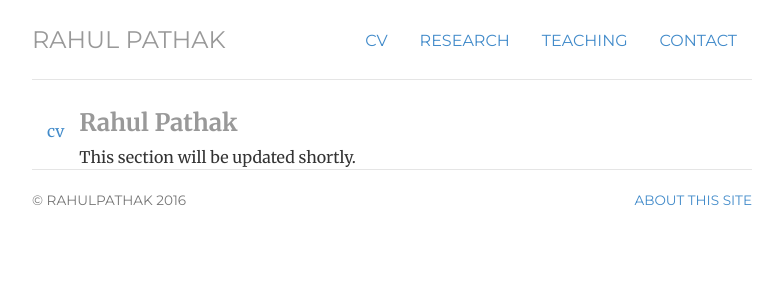
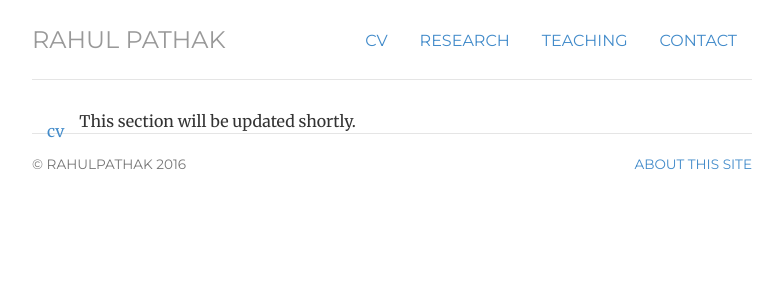
Before and after one commit to pathak-rahul/pathak-rahul.github.io, a Jekyll site: the page built from research/index.html, in a window 1280 px wide. Shown: the top 300 px of the page, without its empty margins (248-1031 px from the left). Built offline with Jekyll 4.4.1, drawn with Linux system fonts in a browser that asks for light colours.

Commit message:
Update index.html

```diff
--- a/research/index.html
+++ b/research/index.html
@@ -8,6 +8,5 @@ title: teaching
 		<li class="{{ page.cv }}"><a href="" title="cv">cv</a></li>
 
 	</ul>
-	<h3 class="text-muted"><a href="/">Rahul Pathak</a></h3>
 This section will be updated shortly.
 </div>
```
